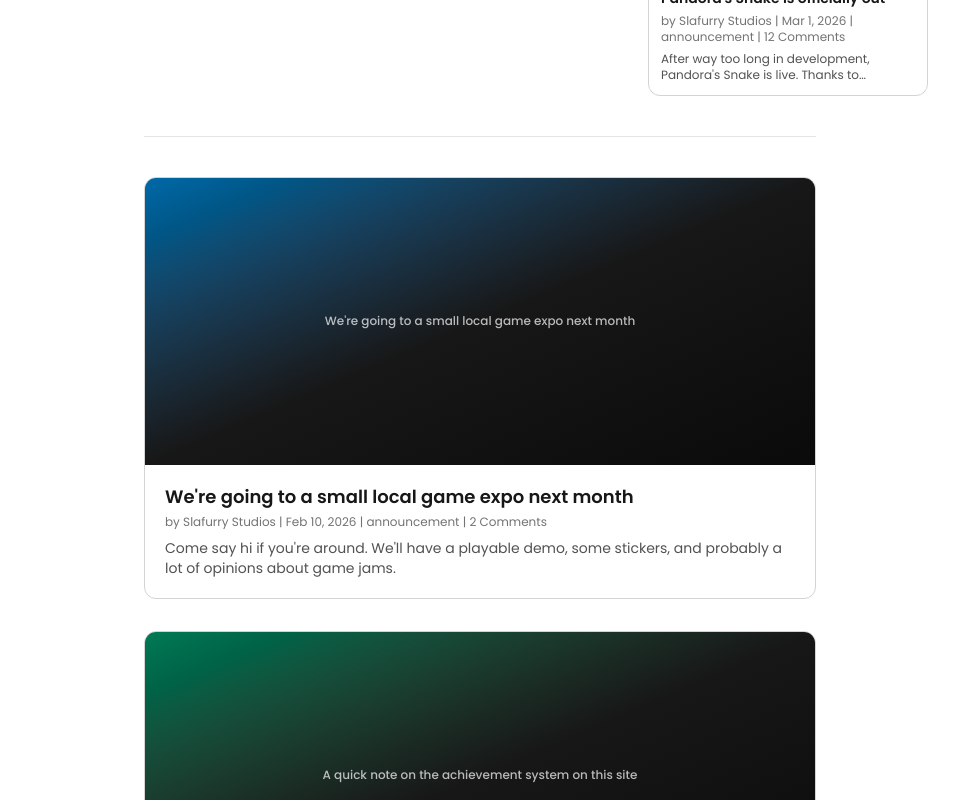
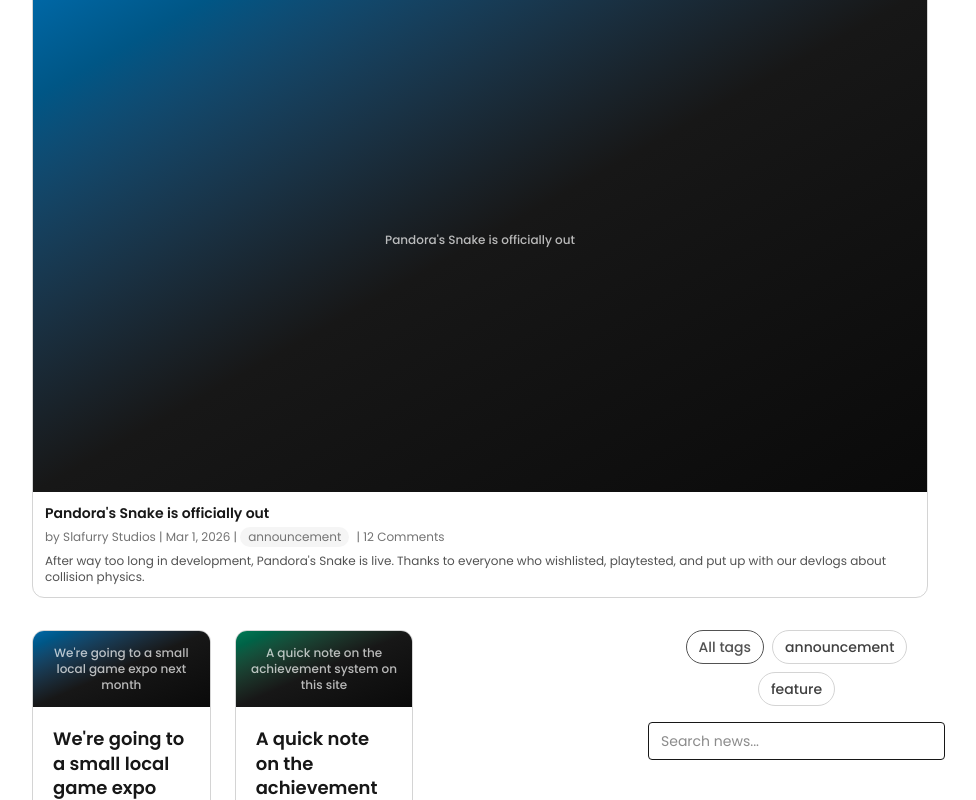
Before and after one commit to Slafurry-Studios/Slafurry-Website, a Next.js app: page /en/news in a window 1280 px wide. Shown: the part 340-1140 px from the top of the page, without its empty margins (160-1136 px from the left). Built offline with nearby package versions, Linux system fonts and the light colour scheme; no server answers.

Commit message:
feat: implement tag and filters in public list pages

```diff
--- a/app/[locale]/devlog/page.tsx
+++ b/app/[locale]/devlog/page.tsx
@@ -1,13 +1,29 @@
+"use client";
+
 import { useTranslations } from "next-intl";
+import { useState } from "react";
 import { IconChevronDown } from "@tabler/icons-react";
 import { PillButton } from "@/components/ui/PillButton";
 import { PostCard } from "@/components/posts/PostCard";
-import { mockPosts } from "@/lib/mock/posts";
+import { mockPosts, getFilteredPosts, getUniqueTags } from "@/lib/mock/posts";
 
 export default function DevlogPage() {
   const t = useTranslations("devlog");
   const tPost = useTranslations("post");
-  const posts = mockPosts.filter((p) => p.category === "DEVLOG");
+  const [tagFilter, setTagFilter] = useState<string | undefined>(undefined);
+  const [searchQuery, setSearchQuery] = useState<string>("");
+  const devlogPosts = mockPosts.filter((p) => p.category === "DEVLOG");
+  const uniqueTags = getUniqueTags(devlogPosts);
+  const filteredPosts = getFilteredPosts(devlogPosts, tagFilter, searchQuery);
+
+  const tagButtonClass = (tag: string, isActive: boolean) =>
+    `inline-flex items-center rounded-full border px-3 py-1.5 font-body text-sm font-medium transition-colors ${isActive
+      ? "border-neutral-900 text-neutral-900 bg-neutral-100"
+      : "border-neutral-300 text-neutral-700 hover:bg-neutral-200 hover:text-neutral-900"}`;
+
+  const allTagsClass = tagFilter === undefined
+    ? "border-neutral-600 text-neutral-600"
+    : "border-neutral-900 text-neutral-900 hover:bg-neutral-900 hover:text-white";
 
   return (
     <div className="px-6 py-16 md:px-10">
@@ -19,8 +35,40 @@ export default function DevlogPage() {
         {t("subIntro")}
       </p>
 
+      <div className="mx-auto mb-10 max-w-2xl">
+        <div className="flex flex-wrap gap-2 justify-center">
+          <button
+            onClick={() => setTagFilter(undefined)}
+            className={
+              `inline-flex items-center rounded-full border px-3 py-1.5 font-body text-sm font-medium transition-colors ${allTagsClass}`
+            }
+          >
+            All tags
+          </button>
+          {uniqueTags.map((tag) => (
+            <button
+              key={tag}
+              onClick={() => setTagFilter(tag)}
+              className={tagButtonClass(tag, tagFilter === tag)}
+            >
+              {tag}
+            </button>
+          ))}
+        </div>
+
+        <div className="mt-4 flex gap-2 w-full">
+          <input
+            type="text"
+            placeholder={t("searchPlaceholder")}
+            value={searchQuery}
+            onChange={(e) => setSearchQuery(e.target.value)}
+            className="flex-1 rounded border px-3 py-2 font-body text-sm dark:border-neutral-600 dark:bg-neutral-800 dark:text-white focus-outline"
+          />
+        </div>
+      </div>
+
       <div className="mx-auto mt-10 flex max-w-2xl flex-col gap-8">
-        {posts.map((post) => (
+        {filteredPosts.map((post) => (
           <PostCard key={post.slug} post={post} />
         ))}
       </div>
--- a/app/[locale]/news/page.tsx
+++ b/app/[locale]/news/page.tsx
@@ -1,14 +1,30 @@
+"use client";
+
 import { useTranslations } from "next-intl";
+import { useState } from "react";
 import { IconChevronDown } from "@tabler/icons-react";
 import { PillButton } from "@/components/ui/PillButton";
 import { PostCard } from "@/components/posts/PostCard";
-import { mockPosts } from "@/lib/mock/posts";
+import { mockPosts, getFilteredPosts, getUniqueTags } from "@/lib/mock/posts";
 
 export default function NewsPage() {
   const t = useTranslations("news");
   const tPost = useTranslations("post");
-  const posts = mockPosts.filter((p) => p.category === "NEWS");
-  const [featured, ...rest] = posts;
+  const [tagFilter, setTagFilter] = useState<string | undefined>(undefined);
+  const [searchQuery, setSearchQuery] = useState<string>("");
+  const newsPosts = mockPosts.filter((p) => p.category === "NEWS");
+  const uniqueNewsTags = getUniqueTags(newsPosts);
+  const filteredPosts = getFilteredPosts(newsPosts, tagFilter, searchQuery);
+  const [featured, ...rest] = filteredPosts;
+
+  const tagButtonClass = (tag: string, isActive: boolean) =>
+    `inline-flex items-center rounded-full border px-3 py-1.5 font-body text-sm font-medium transition-colors ${isActive
+      ? "border-neutral-900 text-neutral-900 bg-neutral-100"
+      : "border-neutral-300 text-neutral-700 hover:bg-neutral-200 hover:text-neutral-900"}`;
+
+  const allTagsClass = tagFilter === undefined
+    ? "border-neutral-600 text-neutral-600"
+    : "border-neutral-900 text-neutral-900 hover:bg-neutral-900 hover:text-white";
 
   return (
     <div className="px-6 py-16 md:px-10">
@@ -23,13 +39,48 @@ export default function NewsPage() {
           </p>
         </div>
 
-        {featured && <PostCard post={featured} compact />}
+        {featured && (
+          <div className="sm:col-span-2">
+            <PostCard post={featured} compact />
           </div>
+        )}
 
-      <div className="mx-auto mt-10 flex max-w-2xl flex-col gap-8 border-t border-neutral-200 pt-10 dark:border-neutral-800">
+        <div className="grid gap-6 sm:grid-cols-2 lg:grid-cols-3">
           {rest.map((post) => (
             <PostCard key={post.slug} post={post} />
           ))}
+        </div>
+
+        <div className="mx-auto mb-10 max-w-2xl">
+          <div className="flex flex-wrap gap-2 justify-center">
+            <button
+              onClick={() => setTagFilter(undefined)}
+              className={
+                `inline-flex items-center rounded-full border px-3 py-1.5 font-body text-sm font-medium transition-colors ${allTagsClass}`
+              }
+            >
+              All tags
+            </button>
+            {uniqueNewsTags.map((tag) => (
+              <button
+                key={tag}
+                onClick={() => setTagFilter(tag)}
+                className={tagButtonClass(tag, tagFilter === tag)}
+              >
+                {tag}
+              </button>
+            ))}
+          </div>
+
+          <div className="mt-4 flex gap-2 w-full">
+            <input
+              type="text"
+              placeholder={t("searchPlaceholder")}
+              value={searchQuery}
+              onChange={(e) => setSearchQuery(e.target.value)}
+              className="flex-1 rounded border px-3 py-2 font-body text-sm dark:border-neutral-600 dark:bg-neutral-800 dark:text-white focus-outline"
+            />
+          </div>
         </div>
 
         <div className="mt-10 flex justify-center">
@@ -38,5 +89,6 @@ export default function NewsPage() {
           </PillButton>
         </div>
       </div>
+    </div>
   );
 }
--- a/components/posts/PostCard.tsx
+++ b/components/posts/PostCard.tsx
@@ -36,7 +36,11 @@ export function PostCard({
         </h3>
         <p className="mt-1 font-body text-xs text-neutral-500 dark:text-neutral-400">
           {t("by")} {post.authorName} | {formatDate(post.publishedAt, locale)} |{" "}
-          {post.tags[0] ?? "update"} | {post.commentCount} {t("comments")}
+          {post.tags.map((tag) => (
+            <span key={tag} className="inline-flex items-center rounded-full bg-neutral-100 px-2 py-0.5 text-xxs font-body mr-1">
+              {tag}
+            </span>
+          ))} | {post.commentCount} {t("comments")}
         </p>
         <p
           className={
--- a/lib/mock/posts.ts
+++ b/lib/mock/posts.ts
@@ -148,6 +148,36 @@ export function getLatestPosts(category: "DEVLOG" | "NEWS", limit = 3): MockPost
   return getPostsByCategory(category, "PUBLISHED").slice(0, limit);
 }
 
+// dapatkan daftar tag unik dari posts
+export function getUniqueTags(posts: MockPost[]): string[] {
+  const allTags = posts.flatMap((p) => p.tags);
+  return [...new Set(allTags)];
+}
+
+// filter posts by tag and optional search query (case-insensitive)
+export function getFilteredPosts(
+  posts: MockPost[],
+  tag?: string,
+  searchQuery?: string,
+): MockPost[] {
+  let result = posts;
+
+  if (tag) {
+    result = result.filter((p) => p.tags.includes(tag));
+  }
+
+  if (searchQuery) {
+    const query = searchQuery.toLowerCase();
+    result = result.filter(
+      (p) =>
+        p.title.toLowerCase().includes(query) ||
+        p.excerpt.toLowerCase().includes(query),
+    );
+  }
+
+  return result;
+}
+
 // find post index by slug within category and status
 function getPostIndexBySlug(
   slug: string,
--- a/messages/en.json
+++ b/messages/en.json
@@ -37,12 +37,14 @@
   "devlog": {
     "heading": "Devlog",
     "intro": "A semi-honest record of what we built, what we broke, and what we swore we'd fix \"next update.\"",
-    "subIntro": "Progress not guaranteed, entertainment mostly guaranteed."
+    "subIntro": "Progress not guaranteed, entertainment mostly guaranteed.",
+    "searchPlaceholder": "Search devlogs..."
   },
   "news": {
     "heading": "News & Articles",
     "intro": "Official updates, unofficial rambling, and the occasional announcement we probably should have made sooner.",
-    "readAtOwnRisk": "Read at your own risk."
+    "readAtOwnRisk": "Read at your own risk.",
+    "searchPlaceholder": "Search news..."
   },
   "press": {
     "releasesHeading": "Press Releases",
--- a/messages/id.json
+++ b/messages/id.json
@@ -37,12 +37,14 @@
   "devlog": {
     "heading": "Devlog",
     "intro": "Catatan semi-jujur soal apa yang kami bangun, apa yang kami rusak, dan apa yang kami janjikan diperbaiki \"update berikutnya.\"",
-    "subIntro": "Progress gak dijamin, hiburan lumayan dijamin."
+    "subIntro": "Progress gak dijamin, hiburan lumayan dijamin.",
+    "searchPlaceholder": "Cari devlog..."
   },
   "news": {
     "heading": "Berita & Artikel",
     "intro": "Update resmi, celotehan gak resmi, dan sesekali pengumuman yang harusnya udah kami kabarin dari kemarin.",
-    "readAtOwnRisk": "Baca dengan risiko sendiri."
+    "readAtOwnRisk": "Baca dengan risiko sendiri.",
+    "searchPlaceholder": "Cari berita..."
   },
   "press": {
     "releasesHeading": "Press Release",
```
Lines whose indentation alone changed are shown as unchanged.
